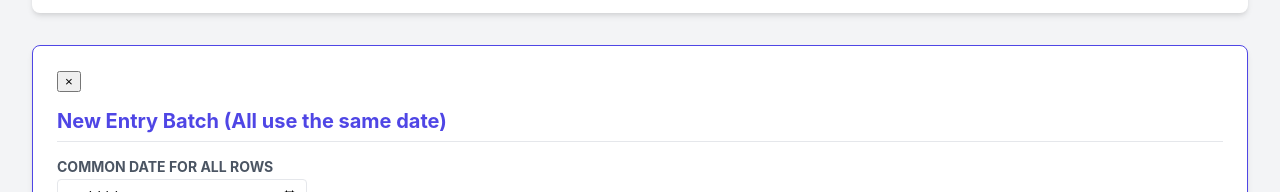
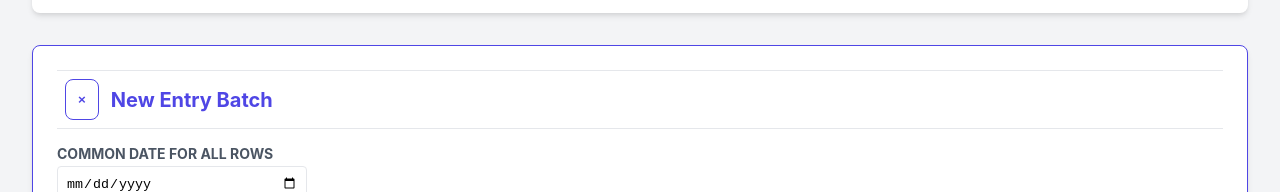
Before and after one commit to Wizxrdx/dynamic-ledger-app, a Next.js app: page / in a window 1280 px wide. Both pictures are taken after a click on the button "+ Add Transaction". Shown: the part 413-605 px from the top of the page. Built offline with nearby package versions, Linux system fonts and the light colour scheme; no server answers; the database is empty.

Commit message:
feat: Enhance TransactionTable UI with styled button and header

```diff
--- a/src/app/components/ItemEntry/Transaction/TransactionTable.tsx
+++ b/src/app/components/ItemEntry/Transaction/TransactionTable.tsx
@@ -25,8 +25,26 @@ export default function TransactionTable({ onSelectMode, handleSubmit, nextCalcu
 
     return (
         <form onSubmit={handleSubmit} className={styles.card} style={{ border: `1px solid ${primaryColor}` }}>
-            <button type="button" className={styles.closeButton} onClick={() => onSelectMode(null)}>&times;</button>
-            <h2 style={{ fontSize: '20px', fontWeight: 'bold', color: primaryColor, marginBottom: '16px', borderBottom: `1px solid ${borderColor}`, paddingBottom: '8px' }}>New Entry Batch (All use the same date)</h2>
+            <div style={{ display: 'flex', alignItems: 'left', borderTop: `1px solid ${borderColor}`, borderBottom: `1px solid ${borderColor}`, marginBottom: '16px' }}>
+                <button
+                    type="button"
+                    className={styles.closeButton}
+                    onClick={() => onSelectMode(null)}
+                    style={{
+                        margin: '8px',
+                        padding: '12px',
+                        border: `1px solid ${primaryColor}`,
+                        color: primaryColor,
+                        borderRadius: '8px',
+                        fontWeight: 'bold',
+                        cursor: 'pointer',
+                        backgroundColor: 'white'
+                    }}
+                >
+                    &times;
+                </button>
+                <h2 style={{ margin: '4px', fontSize: '20px', fontWeight: 'bold', color: primaryColor, alignContent: 'center' }}>New Entry Batch</h2>
+            </div>
 
             <div className={styles.inputGroup}>
                 <label style={{ fontSize: '14px', fontWeight: 'bold', color: '#4b5563', textTransform: 'uppercase', marginBottom: '4px' }}>Common Date for All Rows</label>
```
